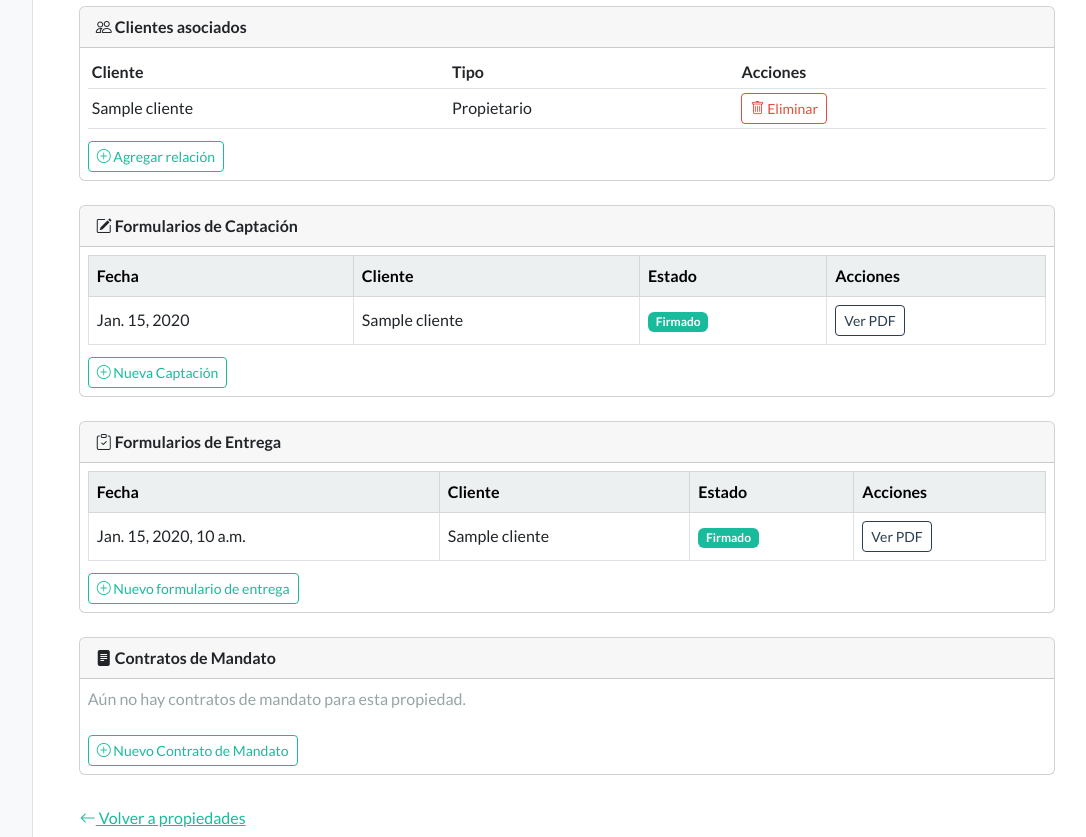
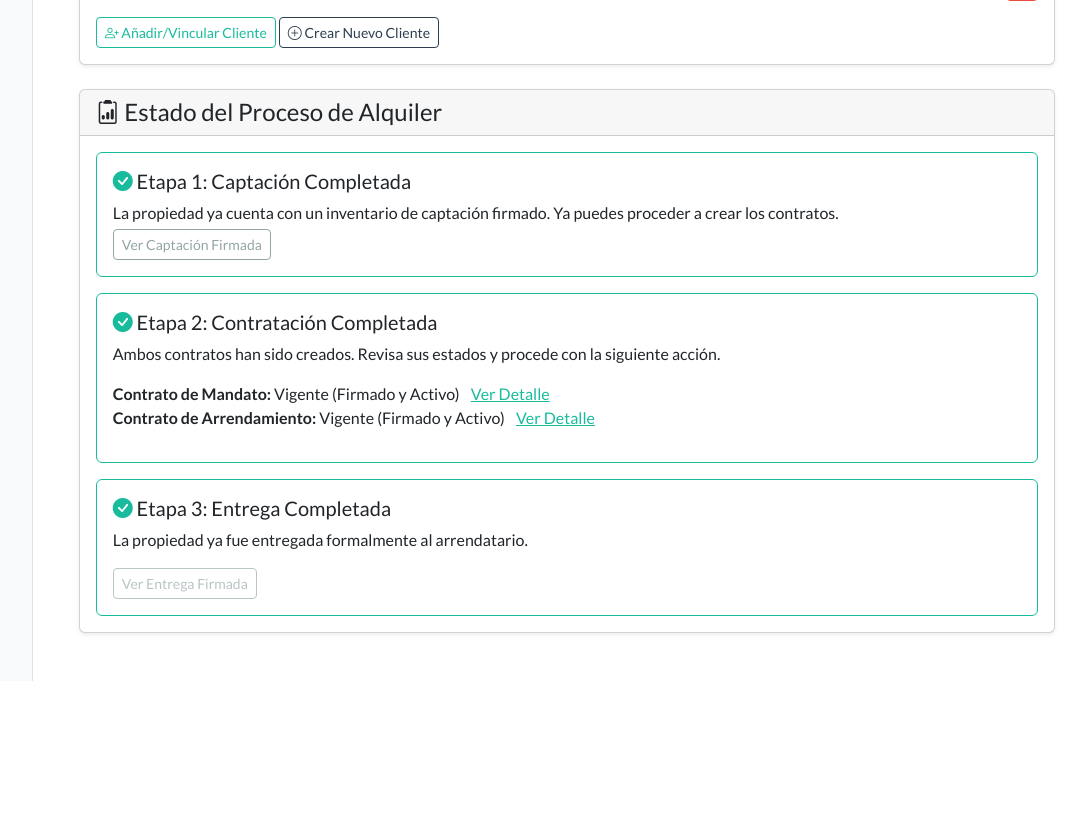
Before and after one commit to hernanagudelodev/saas-inmobiliario, a Django app: page /propiedades/detalle/1/ in a window 1280 px wide. Shown: the part 927-1764 px from the top of the page, without its empty margins (180-1266 px from the left). After the commit the page ends 1608 px from the top, so only its background shows below. Run offline with Django 5.2, Linux system fonts and the light colour scheme; a user stored in the database is signed in; tables that the repository leaves empty hold one stand-in row (values such as "Sample post"); some libraries are stand-ins or nearby versions.

Commit message:
actualizacion al 20250901

```diff
--- a/core_inmobiliario/forms.py
+++ b/core_inmobiliario/forms.py
@@ -1,4 +1,6 @@
 from django import forms
+
+from gestion_arriendos.models import ContratoArrendamiento, ContratoMandato, PlantillaContrato
 from .models import *
 
 
--- a/core_inmobiliario/models.py
+++ b/core_inmobiliario/models.py
@@ -36,7 +36,7 @@ class TipoPropiedad(models.Model):
 
 class Cliente(models.Model):
     nombre = models.CharField(max_length=200)
-    identificacion = models.CharField(max_length=200, unique=True, blank=True, null=True)
+    identificacion = models.CharField(max_length=200, blank=True, null=True)
     direccion_correspondiencia = models.CharField(max_length=200, blank=True, null=True)
     telefono = models.CharField(max_length=200, blank=True, null=True)
     email = models.EmailField(max_length=254, blank=True, null=True)
@@ -45,6 +45,10 @@ class Cliente(models.Model):
     class Meta:
         verbose_name = 'Cliente'
         verbose_name_plural = 'Clientes'
+        #REGLA DE UNICIDAD COMBINADA
+        constraints = [
+            models.UniqueConstraint(fields=['identificacion', 'inmobiliaria'], name='unique_identificacion_inmobiliaria')
+        ]
 
     def __str__(self):
         return self.nombre
--- a/core_inmobiliario/templates/core_inmobiliario/propiedades/detalle_propiedad_completo.html
+++ b/core_inmobiliario/templates/core_inmobiliario/propiedades/detalle_propiedad_completo.html
@@ -4,7 +4,6 @@
 
 {% block content %}
 <div class="container-fluid" style="max-width: 1000px;">
-  <!-- Resumen de Propiedad -->
   <div class="card mb-4 shadow-sm">
     <div class="card-header bg-primary text-white">
       <h3 class="mb-0"><i class="bi bi-building"></i> {{ propiedad.direccion }}</h3>
@@ -14,20 +13,8 @@
         <li class="list-group-item"><strong>Ciudad:</strong> {{ propiedad.ciudad }}</li>
         <li class="list-group-item"><strong>Tipo de Propiedad:</strong> {{ propiedad.tipo_propiedad }}</li>
         <li class="list-group-item"><strong>Matrícula Inmobiliaria:</strong> {{ propiedad.matricula_inmobiliaria|default:"–" }}</li>
-        <li class="list-group-item"><strong>Clientes:</strong>
-          {% for cliente in propiedad.clientes.all %}
-            <span class="badge bg-secondary">{{ cliente.nombre }}</span>
-          {% empty %}
-            <span class="text-danger">Sin clientes</span>
-          {% endfor %}
-        </li>
-        <li class="list-group-item">
-          <strong>Latitud:</strong> {{ propiedad.latitude|default:"–" }}<br>
-          <strong>Longitud:</strong> {{ propiedad.longitude|default:"–" }}
-        </li>
       </ul>
 
-      <!-- Mapa de ubicación (solo si hay lat y lng) -->
       {% if propiedad.latitude and propiedad.longitude %}
         <div class="mb-3">
           <label class="form-label fw-bold">Ubicación en el Mapa</label>
@@ -36,214 +23,152 @@
       {% endif %}
 
       <a href="{% url 'core_inmobiliario:actualizar_propiedad' propiedad.id %}" class="btn btn-outline-primary btn-sm me-2">
-        <i class="bi bi-pencil"></i> Editar
-      </a>
-      <a href="#" class="btn btn-outline-danger btn-sm">
-        <i class="bi bi-trash"></i> Eliminar
+        <i class="bi bi-pencil"></i> Editar Propiedad
       </a>
     </div>
   </div>
 
-  <!-- Clientes asociados -->
-  <div class="card mb-4">
+  <div class="card mb-4 shadow-sm">
   <div class="card-header">
-      <strong><i class="bi bi-people"></i> Clientes asociados</strong>
+    <h4 class="mb-0"><i class="bi bi-people"></i> Clientes Asociados a la Propiedad</h4>
   </div>
-    <div class="card-body p-2">
-      <div class="table-responsive">
-        <table class="table table-sm align-middle mb-1">
-          <thead>
-            <tr>
-              <th>Cliente</th>
-              <th>Tipo</th>
-              <th>Acciones</th>
-            </tr>
-          </thead>
-          <tbody>
-            {% for rel in propiedad.propiedadcliente_set.all %}
-              <tr>
-                <td>{{ rel.cliente }}</td>
-                <td>{{ rel.get_relacion_display }}</td>
-                <td>
+  <div class="card-body p-3">
+    <div class="list-group list-group-flush mb-2">
+      {% for rel in relaciones_clientes %}
+        <div class="list-group-item d-flex justify-content-between align-items-center px-0">
+          <div class="flex-grow-1">
+            <strong>{{ rel.cliente.nombre }}</strong>
+          </div>
+          <div class="flex-shrink-0 ms-3">
+            <span class="badge bg-secondary">{{ rel.get_relacion_display }}</span>
+          </div>
+          <div class="flex-shrink-0 ms-3">
             <form action="{% url 'core_inmobiliario:eliminar_relacion_propiedad' rel.id %}" method="post" style="display:inline;">
                 {% csrf_token %}
-                    <button type="submit" class="btn btn-outline-danger btn-sm" onclick="return confirm('¿Estás seguro de eliminar esta relación?');">
-                      <i class="bi bi-trash"></i> Eliminar
+                <button type="submit" class="btn btn-sm btn-outline-danger" onclick="return confirm('¿Estás seguro?');">
+                  <i class="bi bi-trash"></i>
                 </button>
             </form>
-                </td>
-              </tr>
+          </div>
+        </div>
       {% empty %}
-              <tr><td colspan="3" class="text-muted">No hay relaciones.</td></tr>
+        <p class="text-muted">Aún no hay clientes asociados a esta propiedad.</p>
       {% endfor %}
-          </tbody>
-        </table>
     </div>
-      <a href="{% url 'core_inmobiliario:agregar_relacion_propiedad' propiedad.id %}" class="btn btn-outline-success btn-sm mt-2">
-        <i class="bi bi-plus-circle"></i> Agregar relación
+    <a href="{% url 'core_inmobiliario:agregar_relacion_propiedad' propiedad.id %}" class="btn btn-outline-success btn-sm">
+      <i class="bi bi-person-plus"></i> Añadir/Vincular Cliente
+    </a>
+    <a href="{% url 'core_inmobiliario:crear_cliente' %}" class="btn btn-outline-primary btn-sm">
+      <i class="bi bi-plus-circle"></i> Crear Nuevo Cliente
     </a>
   </div>
 </div>
 
-  <!-- Formularios de Captación -->
-  <div class="card mb-4">
+  <div class="card shadow-sm">
     <div class="card-header">
-      <strong><i class="bi bi-pencil-square"></i> Formularios de Captación</strong>
+      <h4 class="mb-0"><i class="bi bi-clipboard2-data"></i> Estado del Proceso de Alquiler</h4>
     </div>
-    <div class="card-body p-2">
-      {% if captaciones %}
-        <div class="table-responsive">
-          <table class="table table-bordered table-hover align-middle mb-1">
-            <thead class="table-light">
-              <tr>
-                <th>Fecha</th>
-                <th>Cliente</th>
-                <th>Estado</th>
-                <th>Acciones</th>
-              </tr>
-            </thead>
-            <tbody>
-              {% for captacion in captaciones %}
-                <tr>
-                  <td>{{ captacion.fecha }}</td>
-                  <td>{{ captacion.cliente }}</td>
-                  <td>
-                    {% if captacion.is_firmado %}
-                      <span class="badge bg-success">Firmado</span>
+    <div class="card-body">
+
+      <div class="mb-3 p-3 border rounded {% if captacion_firmada %}border-success bg-success-subtle{% else %}border-warning bg-warning-subtle{% endif %}">
+        <h5>
+          {% if captacion_firmada %}
+            <i class="bi bi-check-circle-fill text-success"></i> Etapa 1: Captación Completada
           {% else %}
-                      <span class="badge bg-warning text-dark">Sin firmar</span>
+            <i class="bi bi-exclamation-triangle-fill text-warning"></i> Etapa 1: Captación Pendiente
           {% endif %}
-                  </td>
-                  <td>
-                    <a href="{% url 'inventarioapp:resumen_formulario_captacion' captacion.id %}" class="btn btn-sm btn-outline-primary me-1">Ver PDF</a>
-                    {% if not captacion.is_firmado %}
-                      <a href="{% url 'inventarioapp:editar_captacion' captacion.id %}" class="btn btn-sm btn-outline-secondary me-1">Editar</a>
-                      <a href="{% url 'inventarioapp:eliminar_captacion' captacion.id %}" class="btn btn-sm btn-outline-danger me-1">Eliminar</a>
-                      <a href="{% url 'inventarioapp:resumen_formulario_captacion' captacion.id %}" class="btn btn-sm btn-success">Firmar y Enviar</a>
+        </h5>
+        {% if captacion_firmada %}
+          <p class="mb-1">La propiedad ya cuenta con un inventario de captación firmado. Ya puedes proceder a crear los contratos.</p>
+          <a href="{% url 'inventarioapp:resumen_formulario_captacion' captacion_firmada.id %}" class="btn btn-sm btn-outline-secondary">Ver Captación Firmada</a>
+        {% else %}
+          <p class="mb-1">El primer paso es registrar el inventario de captación y obtener la firma del propietario. Sin este paso, no se puede continuar.</p>
+          <a href="{% url 'inventarioapp:crear_captacion' propiedad.id %}" class="btn btn-sm btn-primary">Crear Nueva Captación</a>
         {% endif %}
-                  </td>
-                </tr>
-              {% endfor %}
-            </tbody>
-          </table>
       </div>
+
+      {% if captacion_firmada %}
+        <div class="mb-3 p-3 border rounded {% if contrato_mandato.estado == 'VIGENTE' %}border-success bg-success-subtle{% else %}border-primary bg-primary-subtle{% endif %}">
+          <h5>
+            {% if contrato_mandato.estado == 'VIGENTE' %}
+              <i class="bi bi-check-circle-fill text-success"></i> Etapa 2: Contratación Completada
             {% else %}
-        <p class="text-muted">No hay formularios de captación para esta propiedad.</p>
+              <i class="bi bi-pencil-square text-primary"></i> Etapa 2: Contratación en Proceso
             {% endif %}
-      <a href="{% url 'inventarioapp:crear_captacion' propiedad.id %}" class="btn btn-outline-success btn-sm mt-2">
-        <i class="bi bi-plus-circle"></i> Nueva Captación
-      </a>
+          </h5>
+
+          {% if not contrato_mandato %}
+            <p>El siguiente paso es crear el Contrato de Mandato con el propietario.</p>
+            <a href="{% url 'gestion_arriendos:crear_contrato_mandato' propiedad.id %}" class="btn btn-sm btn-primary">Crear Contrato de Mandato</a>
+
+          {% elif contrato_mandato and not contrato_arrendamiento %}
+            <p>Contrato de Mandato en estado: <strong>{{ contrato_mandato.get_estado_display }}</strong>. Ahora debes crear el Contrato de Arrendamiento.</p>
+            <a href="{% url 'gestion_arriendos:crear_contrato_arrendamiento' contrato_mandato.id %}" class="btn btn-sm btn-primary">Crear Contrato de Arrendamiento</a>
+
+          {% else %}
+            <p>Ambos contratos han sido creados. Revisa sus estados y procede con la siguiente acción.</p>
+            <ul class="list-unstyled">
+              <li><strong>Contrato de Mandato:</strong> {{ contrato_mandato.get_estado_display }} <a href="{% url 'gestion_arriendos:detalle_contrato_mandato' contrato_mandato.id %}" class="ms-2">Ver Detalle</a></li>
+              <li><strong>Contrato de Arrendamiento:</strong> {{ contrato_arrendamiento.get_estado_display }} <a href="#" class="ms-2 disabled">Ver Detalle</a></li>
+            </ul>
+
+            {% if contrato_mandato.estado == 'BORRADOR' %}
+              <button class="btn btn-sm btn-success disabled">Enviar a Firmas (Próximamente)</button>
+            {% elif contrato_mandato.estado == 'EN_FIRMAS' %}
+              <button class="btn btn-sm btn-info disabled">Confirmar Firmas (Próximamente)</button>
+              <button class="btn btn-sm btn-outline-secondary disabled">Revertir a Borrador (Próximamente)</button>
+            {% endif %}
+          {% endif %}
+        </div>
+      {% endif %}
+
+      {% if contrato_mandato.estado == 'VIGENTE' and contrato_arrendamiento.estado == 'VIGENTE' %}
+        <div class="p-3 border rounded {% if entrega_firmada %}border-success bg-success-subtle{% else %}border-danger bg-danger-subtle{% endif %}">
+          <h5>
+            {% if entrega_firmada %}
+              <i class="bi bi-check-circle-fill text-success"></i> Etapa 3: Entrega Completada
+            {% else %}
+              <i class="bi bi-exclamation-triangle-fill text-danger"></i> Etapa 3: Inventario de Entrega ¡PENDIENTE!
+            {% endif %}
+          </h5>
+
+          {% if entrega_firmada %}
+            <p>La propiedad ya fue entregada formalmente al arrendatario.</p>
+            <a href="#" class="btn btn-sm btn-outline-secondary disabled">Ver Entrega Firmada</a>
+          {% else %}
+            <p class="fw-bold">Es crítico realizar el inventario de entrega y obtener la firma del arrendatario para formalizar la entrega del inmueble.</p>
+            <a href="#" class="btn btn-sm btn-danger">Crear Inventario de Entrega</a>
+          {% endif %}
+        </div>
+      {% endif %}
+
     </div>
   </div>
-
-  <!-- Formularios de Entrega -->
-  <div class="card mb-4">
-    <div class="card-header">
-      <strong><i class="bi bi-clipboard-check"></i> Formularios de Entrega</strong>
-    </div>
-    <div class="card-body p-2">
-      {% if entregas %}
-        <div class="table-responsive">
-          <table class="table table-bordered table-hover align-middle mb-1">
-            <thead class="table-light">
-              <tr>
-                <th>Fecha</th>
-                <th>Cliente</th>
-                <th>Estado</th>
-                <th>Acciones</th>
-              </tr>
-            </thead>
-            <tbody>
-              {% for entrega in entregas %}
-                <tr>
-                  <td>{{ entrega.fecha_firma|default:"–" }}</td>
-                  <td>{{ entrega.propiedad_cliente.cliente }}</td>
-                  <td>
-                    {% if entrega.is_firmado %}
-                      <span class="badge bg-success">Firmado</span>
-                    {% else %}
-                      <span class="badge bg-warning text-dark">Borrador</span>
-                    {% endif %}
-                  </td>
-                  <td>
-                    <a href="{% url 'inventarioapp:resumen_formulario_entrega' entrega.id %}" class="btn btn-sm btn-outline-primary me-1">Ver PDF</a>
-                    {% if not entrega.is_firmado %}
-                      <a href="{% url 'inventarioapp:agregar_ambiente' entrega.id %}" class="btn btn-sm btn-outline-secondary me-1">Editar</a>
-                      <a href="{% url 'inventarioapp:resumen_formulario_entrega' entrega.id %}" class="btn btn-sm btn-success me-1">Firmar y Enviar</a>
-                      <!-- Botón para eliminar -->
-                      <a href="{% url 'inventarioapp:confirmar_eliminar_entrega' entrega.id %}" class="btn btn-sm btn-outline-danger">
-                        <i class="bi bi-trash"></i> Eliminar
-                      </a>
-                    {% endif %}
-                  </td>
-                </tr>
-              {% endfor %}
-            </tbody>
-          </table>
-        </div>
-      {% else %}
-        <p class="text-muted">No hay formularios de entrega para esta propiedad.</p>
-      {% endif %}
-      {% if puede_entregar %}
-        <a href="{% url 'inventarioapp:crear_formulario_entrega' propiedad.id %}" class="btn btn-outline-success btn-sm mt-2">
-          <i class="bi bi-plus-circle"></i> Nuevo formulario de entrega
-        </a>
-      {% else %}
-        <span class="text-secondary" title="Debe existir una captación firmada">No disponible (requiere captación firmada)</span>
-      {% endif %}
-    </div>
-  </div>
-  <!-- Sección de contratos de mandato para la propiedad -->
-  <div class="card mb-4">
-    <div class="card-header">
-      <strong><i class="bi bi-file-text-fill"></i> Contratos de Mandato</strong>
-    </div>
-    <div class="card-body p-2">
-      {# Aquí eventualmente listaremos los contratos existentes #}
-      <p class="text-muted">Aún no hay contratos de mandato para esta propiedad.</p>
-
-      <a href="{% url 'gestion_arriendos:crear_contrato_mandato' propiedad.id %}" class="btn btn-outline-success btn-sm mt-2">
-        <i class="bi bi-plus-circle"></i> Nuevo Contrato de Mandato
-      </a>
-    </div>
-  </div>
-
-  <a href="{% url 'core_inmobiliario:lista_propiedades' %}" class="btn btn-link ps-0">
-    <i class="bi bi-arrow-left"></i> Volver a propiedades
-  </a>
 </div>
 {% endblock %}
 
 {% block extra_js %}
   <link rel="stylesheet" href="https://unpkg.com/leaflet/dist/leaflet.css" />
   <script src="https://unpkg.com/leaflet/dist/leaflet.js"></script>
-  <style>
-    @media (max-width: 600px) {
-      #map { min-height: 180px; height: 45vw; max-height: 260px; }
-    }
-  </style>
+
   {% if propiedad.latitude and propiedad.longitude %}
     <script>
       document.addEventListener("DOMContentLoaded", function() {
-        // Valores explícitos para debug
-        const lat = parseFloat('{{ propiedad.latitude }}'.replace(',', '.'));
-        const lng = parseFloat('{{ propiedad.longitude }}'.replace(',', '.'));
-        console.log("Detalle propiedad (raw):", "{{ propiedad.latitude }}", "{{ propiedad.longitude }}");
-        console.log("Detalle propiedad (num):", lat, lng);
+        // Usamos .replace para asegurar que los decimales con coma funcionen
+        const lat = parseFloat('{{ propiedad.latitude|stringformat:".6f" }}'.replace(',', '.'));
+        const lng = parseFloat('{{ propiedad.longitude|stringformat:".6f" }}'.replace(',', '.'));
 
         if (!isNaN(lat) && !isNaN(lng)) {
           const mapDivId = 'mapa-propiedad-{{ propiedad.id }}';
-          // Limpia el div (solo por si acaso, ayuda con bugs de Leaflet)
-          document.getElementById(mapDivId).innerHTML = '';
           const map = L.map(mapDivId).setView([lat, lng], 16);
+
           L.tileLayer('https://{s}.tile.openstreetmap.org/{z}/{x}/{y}.png', {
             attribution: '© OpenStreetMap contributors'
           }).addTo(map);
+
           L.marker([lat, lng]).addTo(map);
         }
       });
     </script>
   {% endif %}
-
-
 {% endblock %}
--- a/core_inmobiliario/views.py
+++ b/core_inmobiliario/views.py
@@ -11,6 +11,7 @@
 from django.core.exceptions import PermissionDenied
 from usuarios.mixins import TenantRequiredMixin
 from inventarioapp.models import *
+from gestion_arriendos.models import ContratoMandato, ContratoArrendamiento
 
 
 
@@ -225,7 +226,47 @@
         messages.success(request, "Relación eliminada correctamente.")
     return redirect('core_inmobiliario:detalle_propiedad', id=propiedad_id)
 
+
 @login_required
+def detalle_propiedad(request, id):
+    # Obtenemos la propiedad, asegurándonos de que pertenece a la inmobiliaria del usuario
+    propiedad = get_object_or_404(Propiedad, id=id, inmobiliaria=request.user.profile.inmobiliaria)
+
+    # --- LÓGICA DEL PANEL DE CONTROL ---
+
+    # 1. Etapa de Captación: Buscamos la última captación firmada
+    captacion_firmada = FormularioCaptacion.objects.filter(
+        propiedad_cliente__propiedad=propiedad,
+        is_firmado=True
+    ).order_by('-fecha_firma').first()
+
+    # 2. Etapa de Contratación: Buscamos los contratos asociados a esta propiedad
+    contrato_mandato = ContratoMandato.objects.filter(propiedad=propiedad).first()
+    contrato_arrendamiento = ContratoArrendamiento.objects.filter(propiedad=propiedad).first() # Asumimos uno por ahora
+
+    # 3. Etapa de Entrega: Buscamos los inventarios de entrega
+    entrega_firmada = FormularioEntrega.objects.filter(
+        propiedad_cliente__propiedad=propiedad,
+        is_firmado=True
+    ).order_by('-fecha_firma').first()
+
+    # Obtenemos todas las relaciones cliente-propiedad para listarlas
+    relaciones_clientes = propiedad.propiedadcliente_set.all()
+
+    # Preparamos el contexto para enviarlo a la plantilla
+    context = {
+        'propiedad': propiedad,
+        'captacion_firmada': captacion_firmada,
+        'contrato_mandato': contrato_mandato,
+        'contrato_arrendamiento': contrato_arrendamiento,
+        'entrega_firmada': entrega_firmada,
+        'relaciones_clientes': relaciones_clientes, # <-- Pasamos la lista al contexto
+        'section': 'propiedades', # Para mantener el menú lateral activo
+    }
+
+    return render(request, 'core_inmobiliario/propiedades/detalle_propiedad_completo.html', context)
+
+""" @login_required
 def detalle_propiedad(request, id):
     propiedad = get_object_or_404(Propiedad, id=id, inmobiliaria=request.user.profile.inmobiliaria)
     # Relacionados a la propiedad
@@ -246,4 +287,4 @@
             'puede_entregar': puede_entregar,
             'section': 'propiedades',
         }
-    )
+    ) """
--- a/gestion_arriendos/urls.py
+++ b/gestion_arriendos/urls.py
@@ -13,6 +13,8 @@ urlpatterns = [
     path('contratos/mandato/<int:contrato_id>/finalizar/', views.finalizar_contrato_mandato, name='finalizar_contrato_mandato'),
     path('contratos/mandato/<int:contrato_id>/descargar-borrador/', views.descargar_borrador_contrato_mandato, name='descargar_borrador_contrato_mandato'),
 
+     path('contratos/arrendamiento/crear/<int:mandato_id>/', views.crear_contrato_arrendamiento, name='crear_contrato_arrendamiento'),
+
     path('plantillas/', views.ListaPlantillas.as_view(), name='lista_plantillas'),
     path('plantillas/crear/', views.CrearPlantilla.as_view(), name='crear_plantilla'),
 ]
--- a/templates/base.html
+++ b/templates/base.html
@@ -143,7 +143,7 @@
           </ul>
         </nav>
       {% endif %}
-      <main class="{% if request.user.is_authenticated %}col-md-10 ms-sm-auto px-md-4{% else %}col-12{% endif %} pt-4">
+      <main class="{% if request.user.is_authenticated %}col-md-10 ms-sm-auto px-md-4{% else %}col-12{% endif %} pt-4 pb-5">
         {% if messages %}
           <div class="container mt-2">
             {% for message in messages %}
```
Also changed, not shown: gestion_arriendos/forms.py (+65 -1 lines), gestion_arriendos/models.py (+15 -1 lines), gestion_arriendos/templates/gestion_arriendos/crear_contrato_arrendamiento.html (added, +48 -0 lines), gestion_arriendos/views.py (+34 -4 lines), core_inmobiliario/migrations/0003_alter_cliente_identificacion_and_more.py (added), gestion_arriendos/migrations/0005_contratoarrendamiento_archivo_pdf_final_and_more.py (added). Lines whose indentation alone changed are shown as unchanged.
